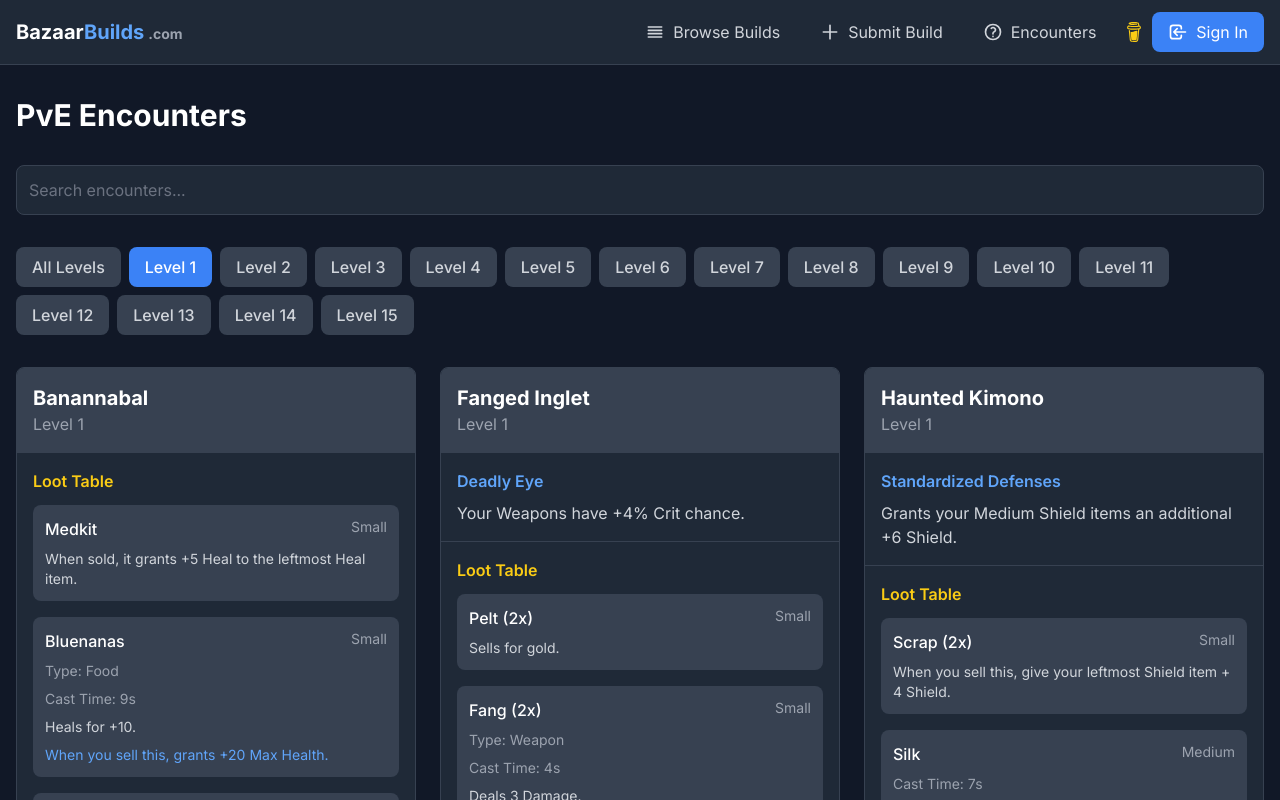
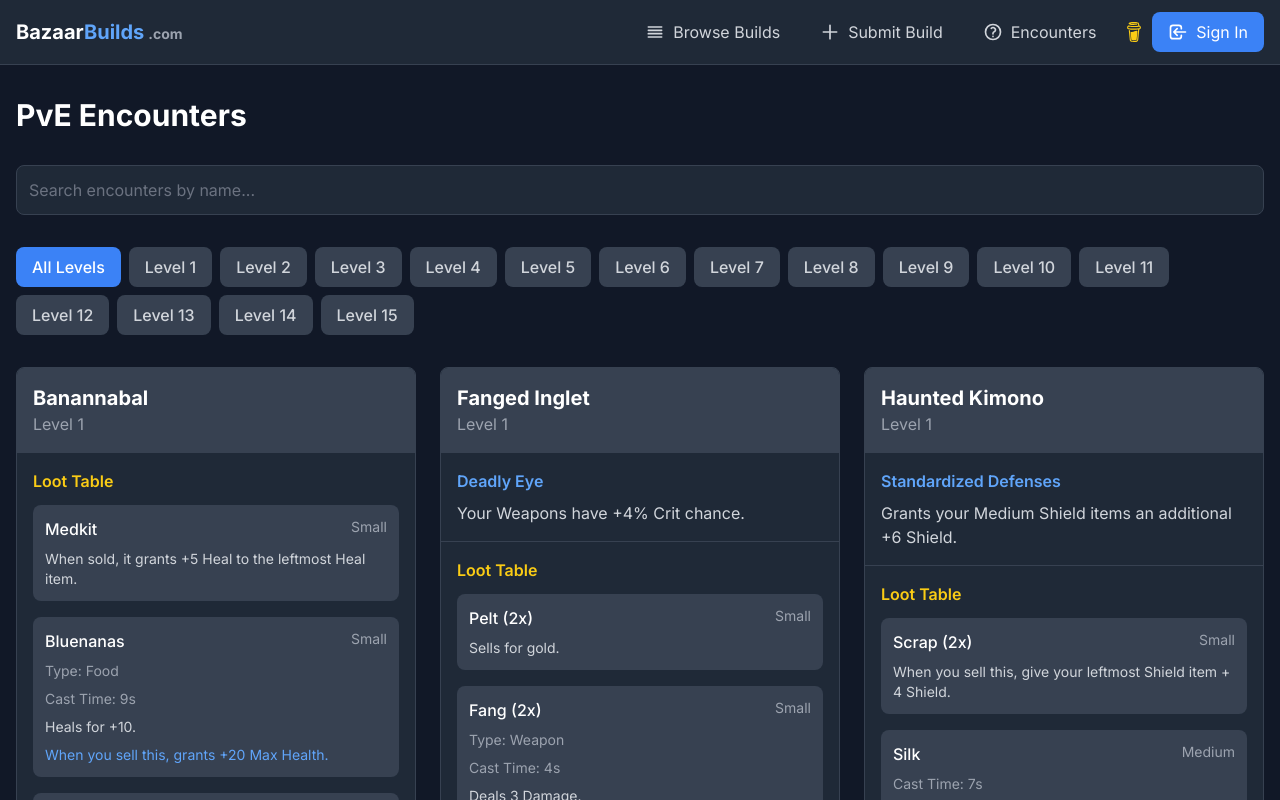
Before and after one commit to ToddW317/BazarBuilds, a Next.js app: page /encounters in a window 1280 px wide. Shown: the top 800 px of the page. Built offline with nearby package versions, Linux system fonts and the light colour scheme; no server answers.

Commit message:
search bar for Encounters

```diff
--- a/src/app/encounters/page.tsx
+++ b/src/app/encounters/page.tsx
@@ -3300,7 +3300,7 @@ const ALL_ENCOUNTERS = [
 ]
 
 export default function EncountersPage() {
-  const [selectedLevel, setSelectedLevel] = useState(1)
+  const [selectedLevel, setSelectedLevel] = useState(0)
   const [searchQuery, setSearchQuery] = useState('')
 
   const filteredEncounters = ALL_ENCOUNTERS.filter(encounter => {
@@ -3318,7 +3318,7 @@ export default function EncountersPage() {
         <div className="mb-8">
           <input
             type="text"
-            placeholder="Search encounters..."
+            placeholder="Search encounters by name..."
             value={searchQuery}
             onChange={(e) => setSearchQuery(e.target.value)}
             className="w-full p-3 bg-gray-800 border border-gray-700 rounded-lg
```
